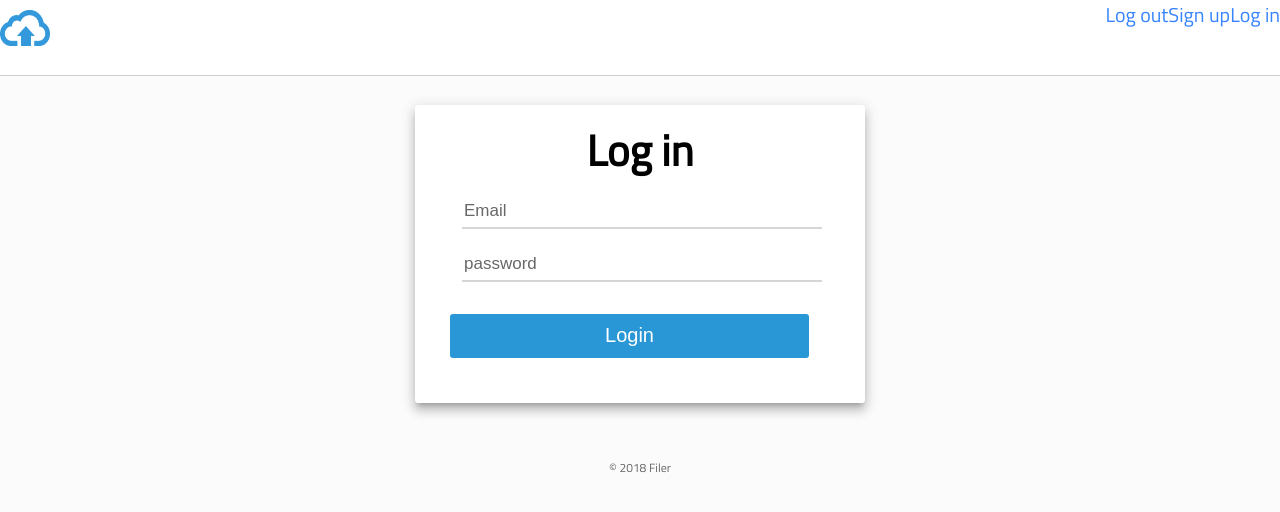
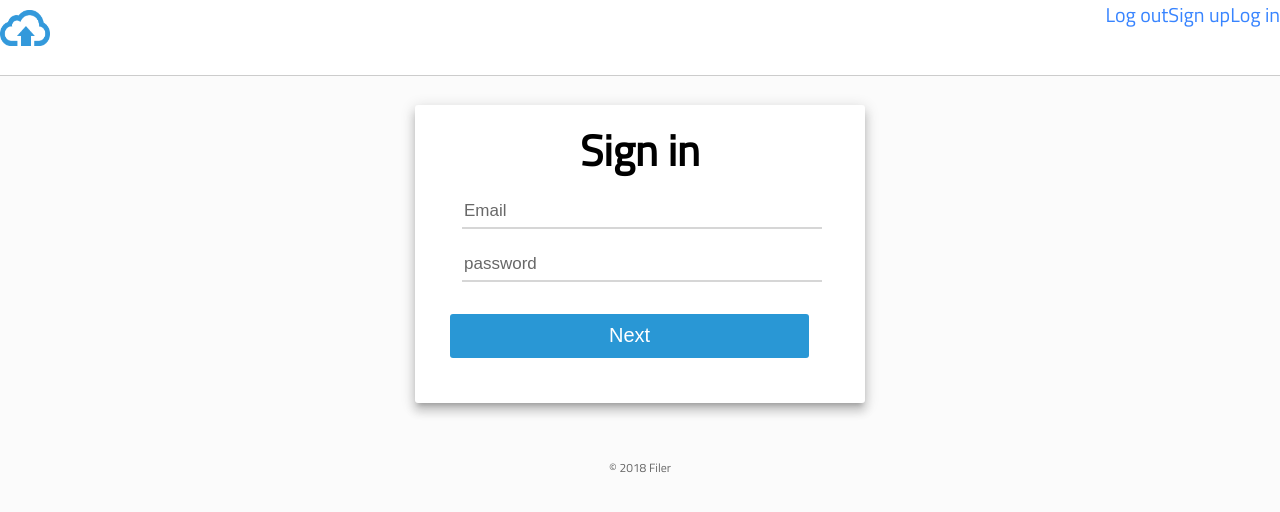
Before and after one commit to askemeline/filerfinal, a PHP site: template views/login.html.twig in a window 1280 px wide. Shown: the top 512 px of the page. Run offline with PHP 8.4, Linux system fonts and the light colour scheme; the template is opened without the code that fills it, so the values that code supplies are empty; some libraries are stand-ins or nearby versions.

Commit message:
Changed text

```diff
--- a/views/login.html.twig
+++ b/views/login.html.twig
@@ -7,14 +7,14 @@
     <p> {{data}} </p>
 {% endif %}
    <form action="?action=login" method="POST">
-       <h1>Log in</h1>
+       <h1>Sign in</h1>
         <div class="form-group">
             <input placeholder="Email" type="email" name="email" id="email" class="form-control" value="">
         </div>
         <div class="form-group">
             <input placeholder="password" type="password" name="password" id="password" class="form-control">
         </div>
-        <button type="submit" class="btn btn-primary">Login</button>
+        <button type="submit" class="btn btn-primary">Next</button>
     </form>
 </div>
 
```
